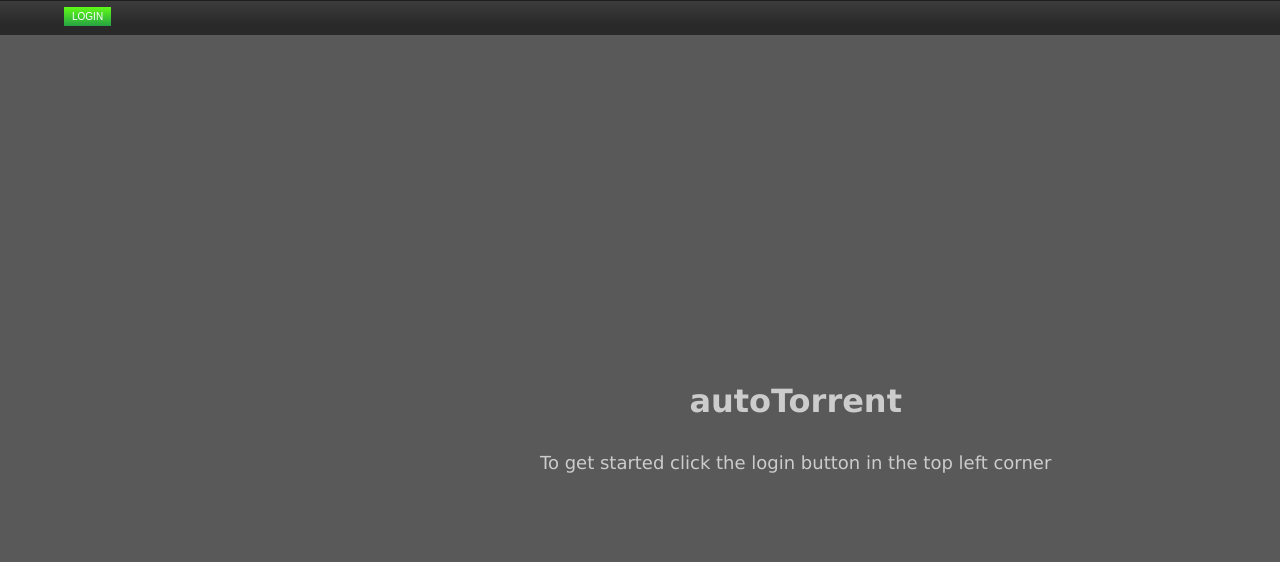
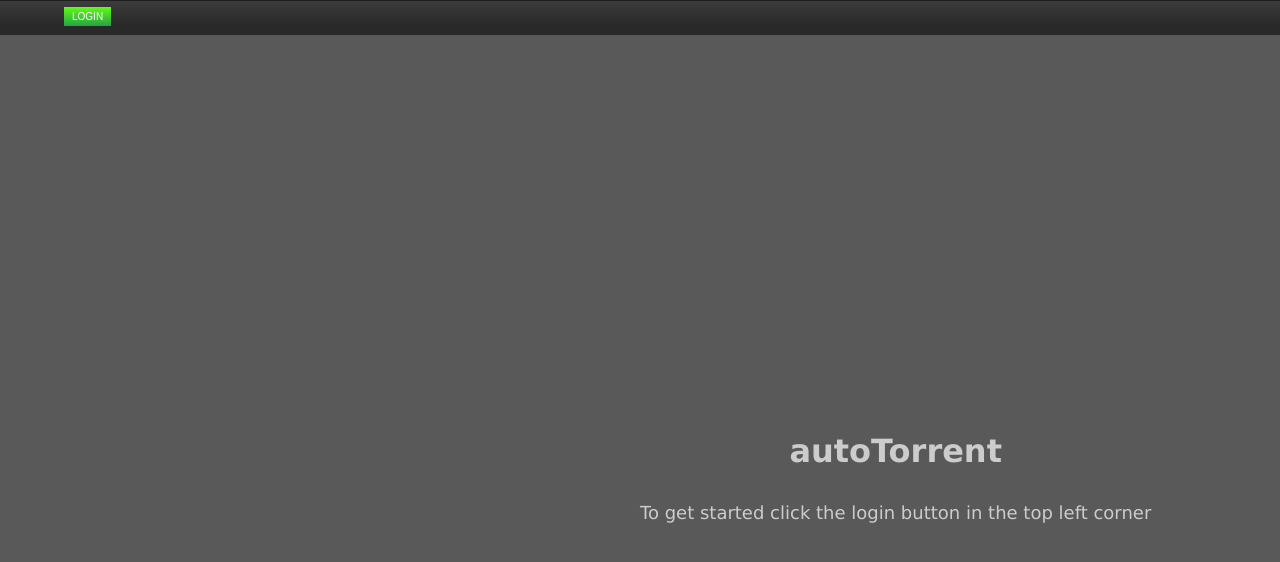
Before and after one commit to GregProuty/autoTorrent, a website: page public/index.html in a window 1280 px wide. Drawn offline with Linux system fonts and the light colour scheme.

Commit message:
make it better

```diff
--- a/public/index.html
+++ b/public/index.html
@@ -229,8 +229,7 @@
   position:absolute;
   top:50%;
   left:50%;
-  margin-top:-50px; /* this is half the height of your div*/
-  margin-left:-100px; /*this is half of width of your div*/
+
 }
 
 </style>
```
